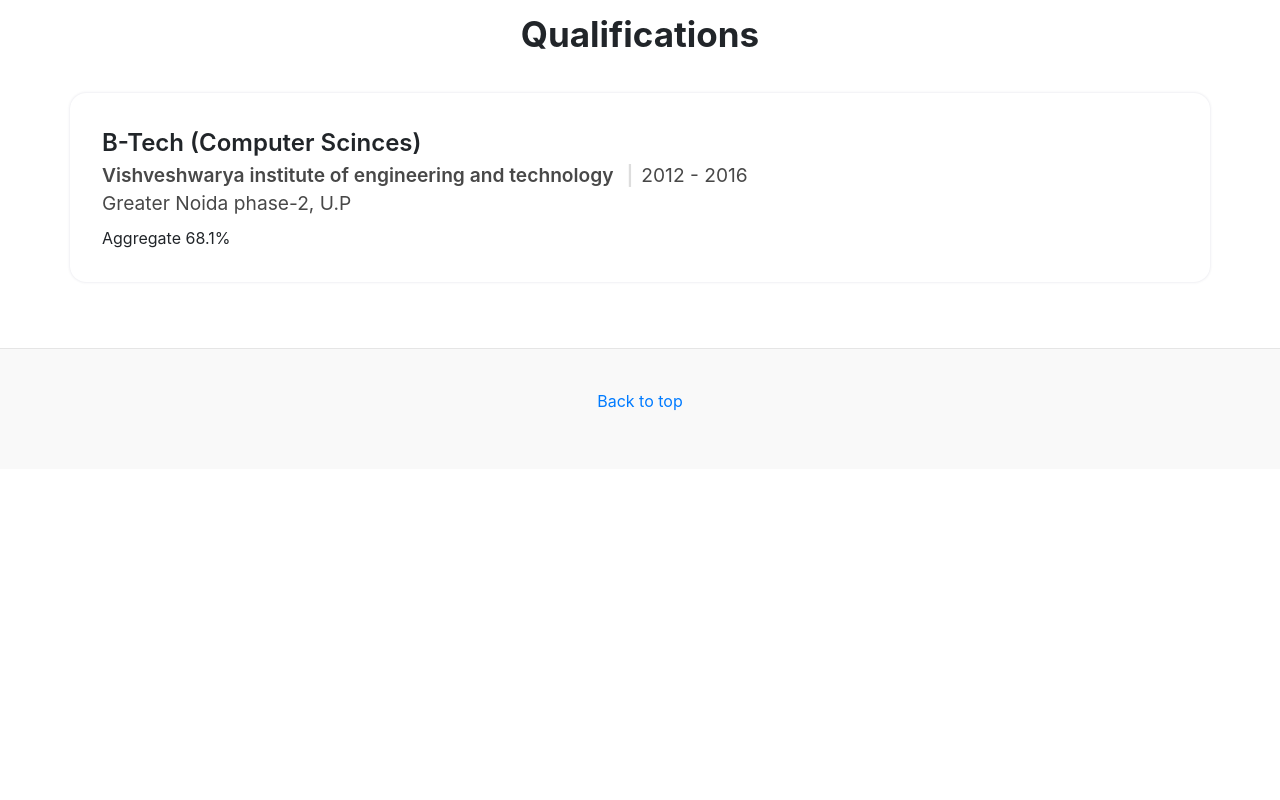
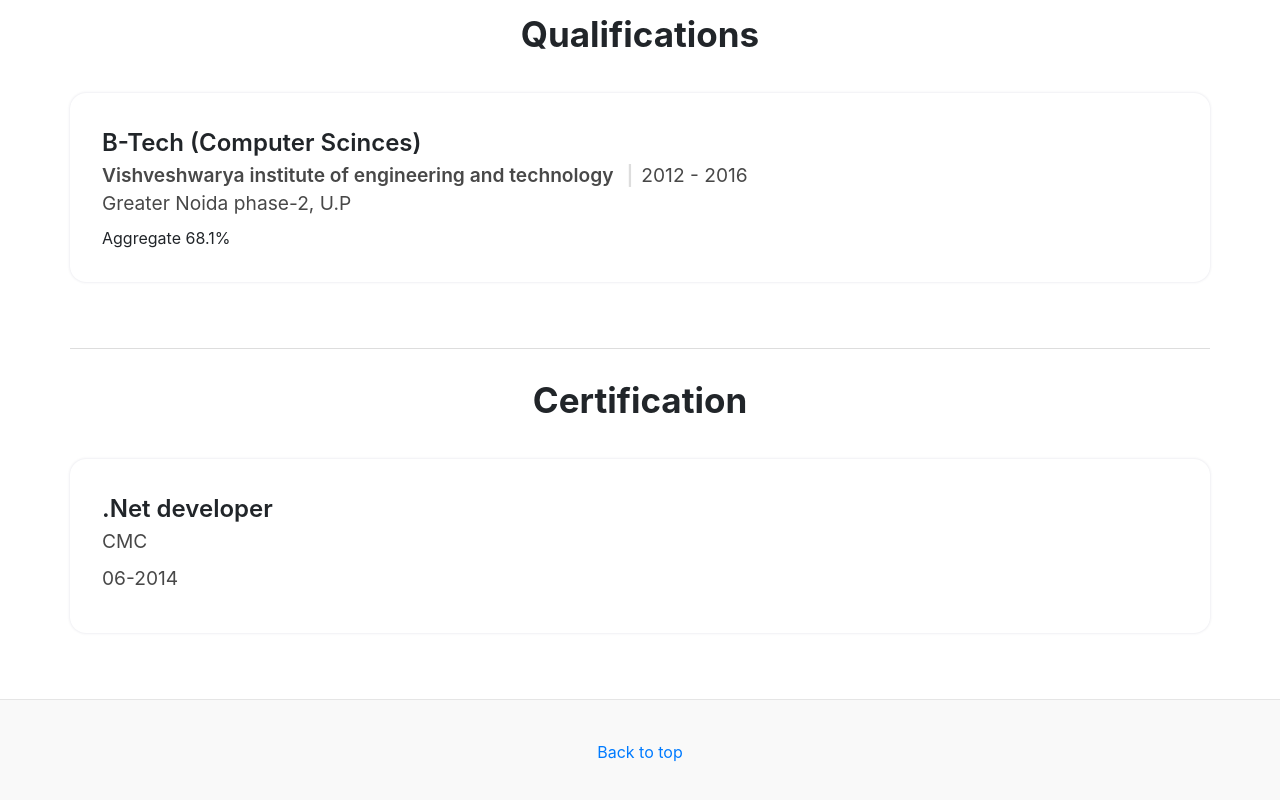
Before and after one commit to patwapro/patwapro.github.io, a plain HTML site: page index.html in a window 1280 px wide. Shown: the part 2283-3083 px from the top of the page. Before the commit the page ends 2752 px from the top, so only its background shows below. Drawn offline with nearby package versions, Linux system fonts and the light colour scheme.

Commit message:
update ceriticate section

```diff
--- a/index.html
+++ b/index.html
@@ -397,6 +397,27 @@
         </div>
       </div>
 
+	    <div class="section-1 container">
+        <div class="row">
+          <div class="col-md-12 col-sm-12">
+            <h1 class="text-center title-2">Certification</h1>
+          </div>
+          <div class="col-md-12 col-sm-12">
+            <div class="card">
+              <div class="job-title">
+                .Net developer
+              </div>
+              <div class="location">
+                CMC
+              </div>
+	      <div class="location">
+               06-2014
+              </div>
+            </div>
+          </div>
+        </div>
+      </div>
+
       <!-- <div class="section-1 container" id="contact">
         <div class="row text-center">
           <div class="col-md-12 col-sm-12">
```
